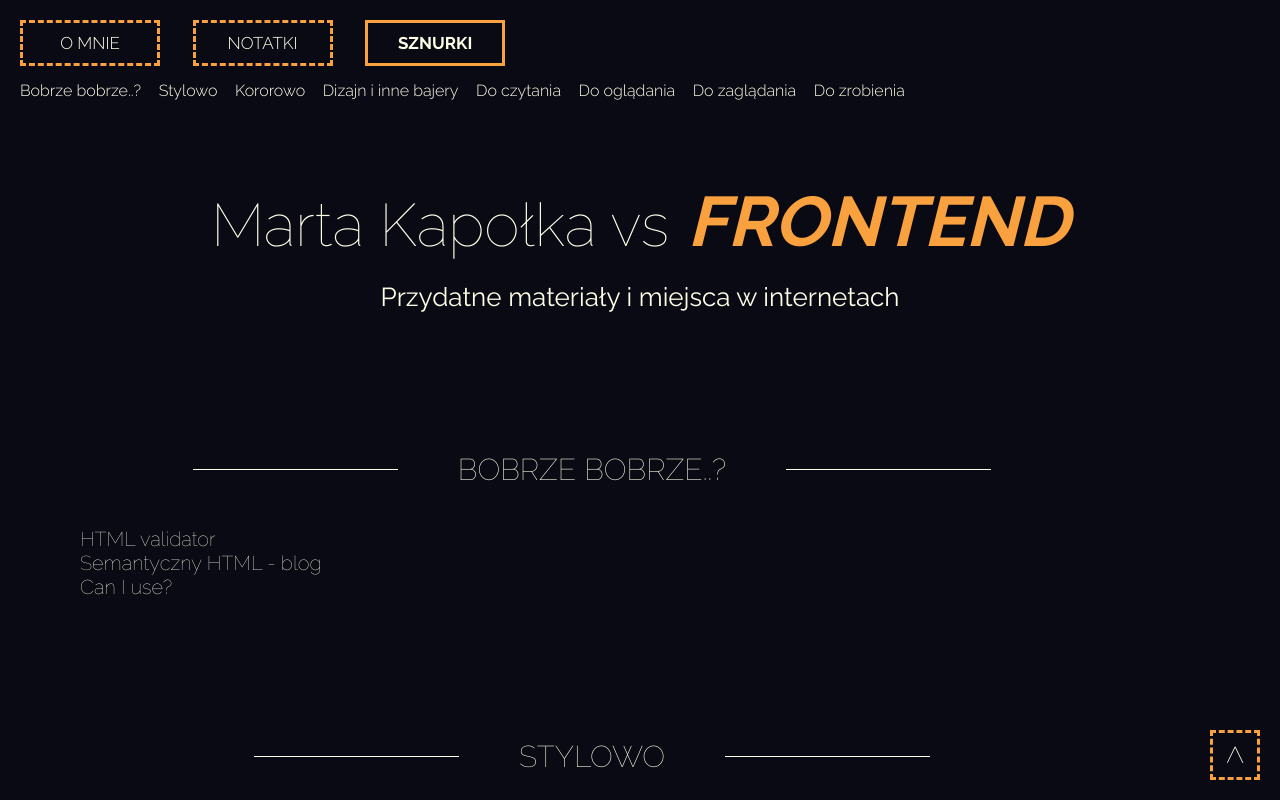
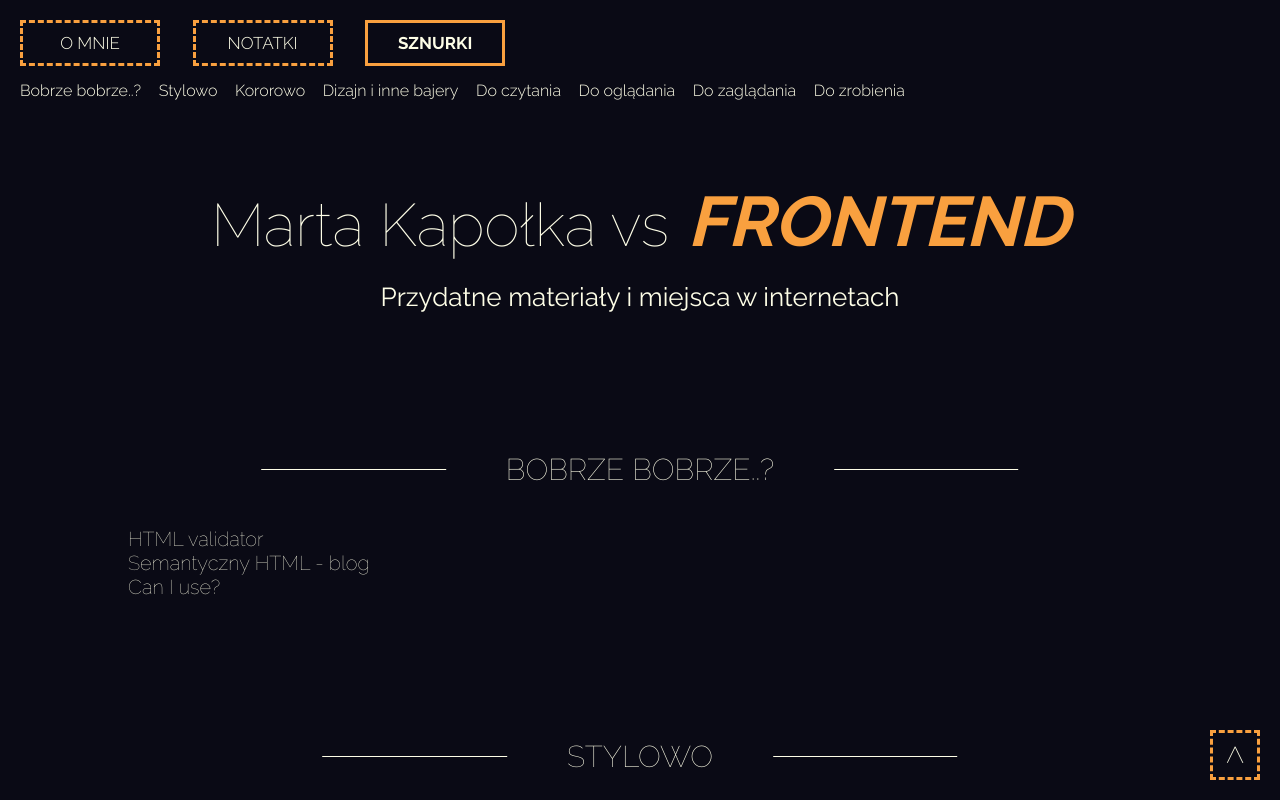
Before and after one commit to marta-kapolka/homepage, a plain HTML site: page links.html in a window 1280 px wide. Shown: the top 800 px of the page. Drawn offline with Linux system fonts and the light colour scheme.

Commit message:
main-content positioning fixed

```diff
--- a/style.css
+++ b/style.css
@@ -168,7 +168,7 @@ body {
   max-width: 112rem;
   position: relative;
   transform: translateX(-50%);
-  width: 90vw;
+  width: 80vw;
 }
 
 .main-content__title {
@@ -249,10 +249,12 @@ body {
   color: #fefee7;
   font-size: 3rem;
   font-weight: 100;
+  left: 50%;
   padding: 14rem 0 4rem 0;
   position: relative;
   text-align: center;
   text-transform: uppercase;
+  transform: translateX(-50%);
   width: 80vw;
 }
 
@@ -383,11 +385,13 @@ body {
   color: #fefee7;
   font-size: 3rem;
   font-weight: 100;
+  left: 50%;
   padding: 14rem 0 4rem 0;
   position: relative;
   text-align: center;
   text-transform: uppercase;
-  width: 80vw;
+  transform: translateX(-50%);
+  width: 90%;
 }
 
 .category__title::before,
```
